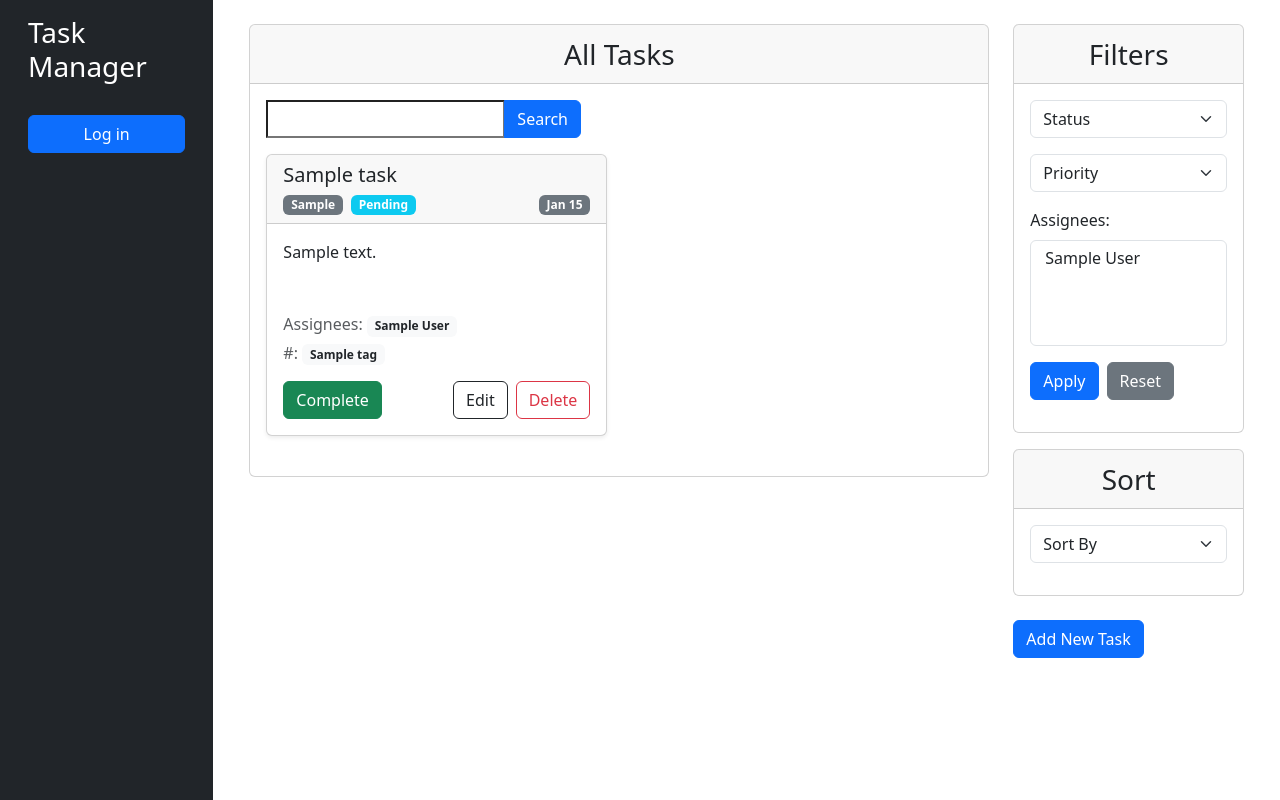
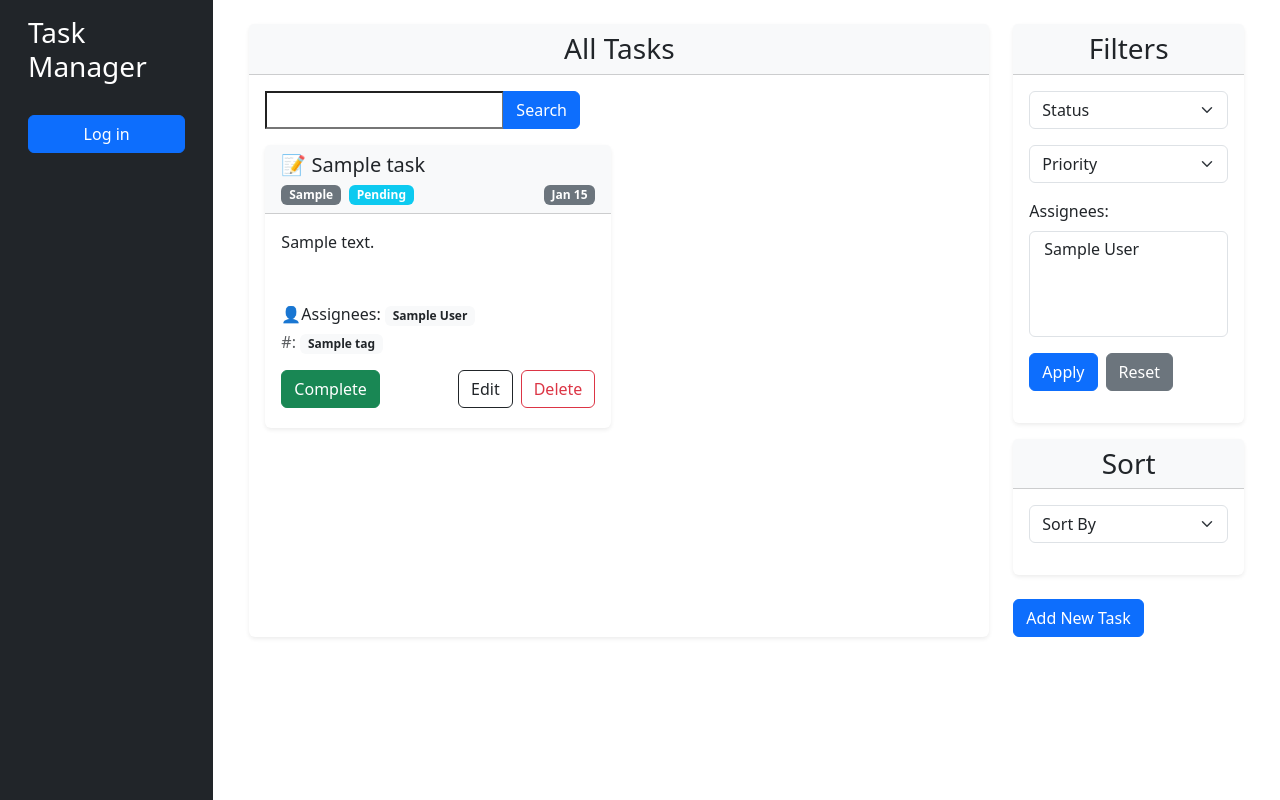
Before and after one commit to omerlenko/it-task-manager, a Django app: template templates/task_manager/task_list.html in a window 1280 px wide. Run offline with Django 5.2, Linux system fonts and the light colour scheme; tables that the repository leaves empty hold one stand-in row (values such as "Sample post"); the template is opened without the code that fills it: values that come from a table or form of the project are taken from there, most other values are stand-ins (such as "Sample title", 1, 10 or a date in 2020); form fields are guessed from the names that the template uses.

Commit message:
modify task cards design

```diff
--- a/templates/task_manager/task_list.html
+++ b/templates/task_manager/task_list.html
@@ -4,8 +4,10 @@
   <div class="container mt-4">
       <div class="row d-flex">
         <div class="col-md-9 ">
-          <div class="card">
-            <div class="card-header text-center fs-3">All Tasks</div>
+          <div class="card shadow-sm h-100 border-0">
+            <div class="card-header text-center bg-light">
+              <h3 class="mb-0">All Tasks</h3>
+            </div>
             <div class="card-body">
               <div>
                 <form method="GET" class="mb-3">
@@ -23,15 +25,15 @@
                   </div>
                 </form>
               </div>
-              <div class="row d-flex">
+              <div class="row d-flex g-3">
                 {% if task_list %}
                 {% for task in task_list %}
                   <div class="col-md-6">
-                    <div class="card shadow-sm mb-4">
-                      <div class="card-header">
-                        <h5>
+                    <div class="card shadow-sm mb-1 h-100 border-0 ">
+                      <div class="card-header bg-light">
+                        <h5 class="mb-2">
                           <a href="{% url "task_manager:task-detail" pk=task.id %}" class="text-decoration-none text-dark">
-                            {{ task.name }}
+                            📝 {{ task.name }}
                           </a>
                         </h5>
 
@@ -53,10 +55,13 @@
                       </div>
 
                       <div class="card-body">
-                        <p class="card-text">{{ task.description }}</p>
-
+                        {% if task.description %}
+                          <p class="card-text">{{ task.description }}</p>
+                        {% else %}
+                          <p class="text-muted">Add description...</p>
+                        {% endif %}
                         <div class="mt-5 mb-1">
-                          <span class="text-muted">Assignees: </span>
+                          <span class="">👤Assignees: </span>
                           {% if task.assignees %}
                             {% for worker in task.assignees.all %}
                               <span class="badge bg-light text-dark">
@@ -108,8 +113,10 @@
         </div>
 
       <div class="col-md-3">
-        <div class="card mb-3" >
-          <div class="card-header text-center fs-3">Filters</div>
+        <div class="card shadow-sm border-0 mb-3" >
+          <div class="card-header text-center bg-light">
+            <h3 class="mb-0">Filters</h3>
+          </div>
           <div class="card-body">
 
             <form method="GET" class="mb-3">
@@ -154,8 +161,10 @@
           </div>
         </div>
 
-        <div class="card">
-          <div class="card-header text-center fs-3">Sort</div>
+        <div class="card shadow-sm border-0">
+          <div class="card-header text-center bg-light">
+            <h3 class="mb-0">Sort</h3>
+          </div>
           <div class="card-body">
 
             <form method="GET" class="mb-3">
```
